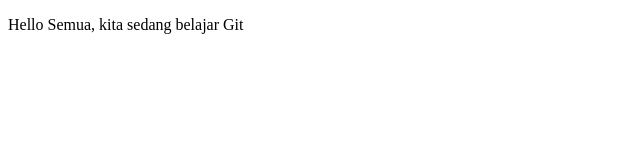
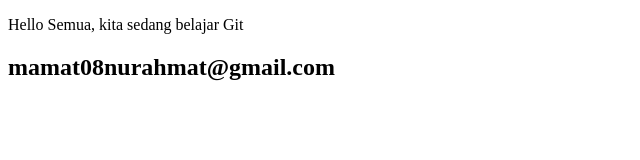
Before and after one commit to mamat08nurahmat/nurahmat, a plain HTML site: page index.html in a window 1280 px wide. Shown: the whole page, without its empty margins (0-640 px from the left). Drawn offline with Linux system fonts and the light colour scheme.

Commit message:
mengedit index.html

```diff
--- a/index.html
+++ b/index.html
@@ -6,5 +6,6 @@
 </head>
 <body>
 <p>Hello Semua, kita sedang belajar Git</p>
+<h2>mamat08nurahmat@gmail.com
 </body>
 </html>
```
